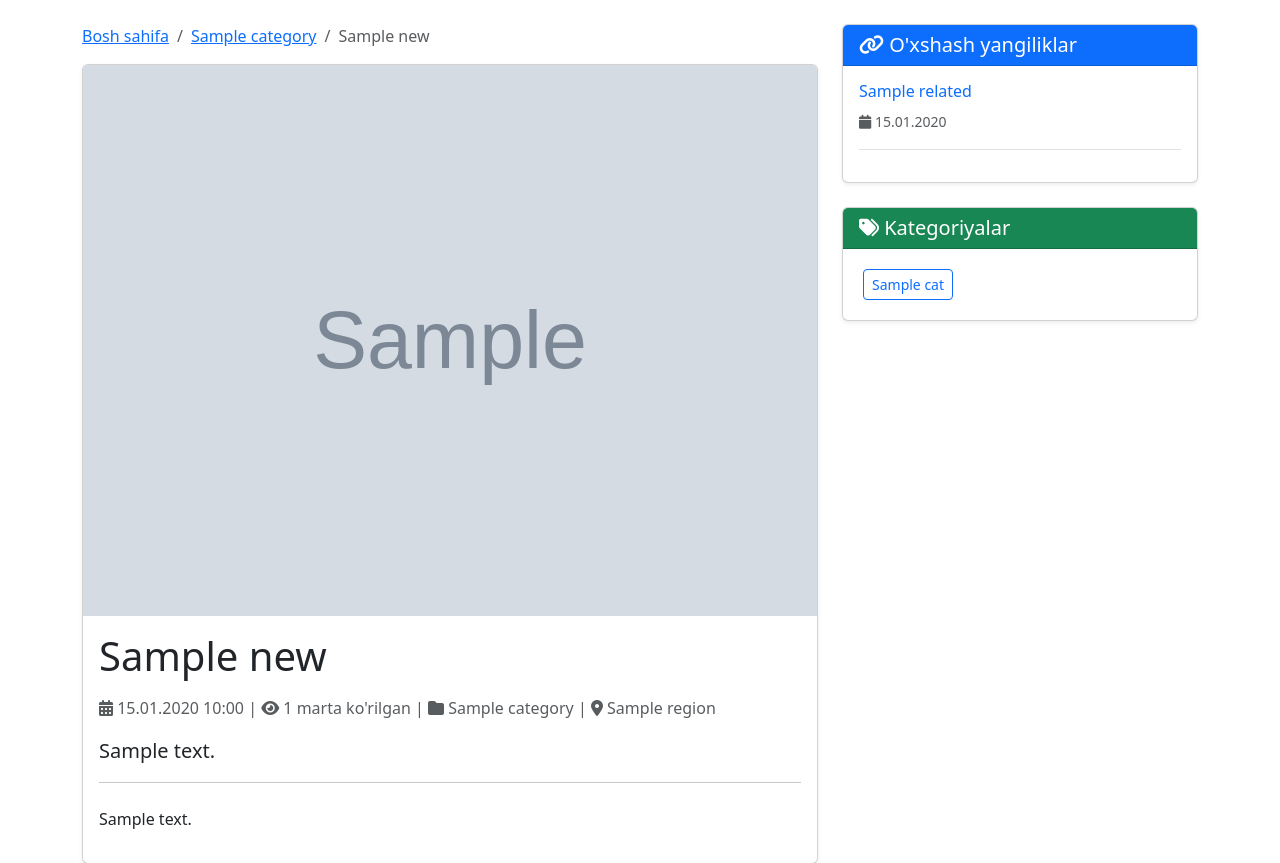
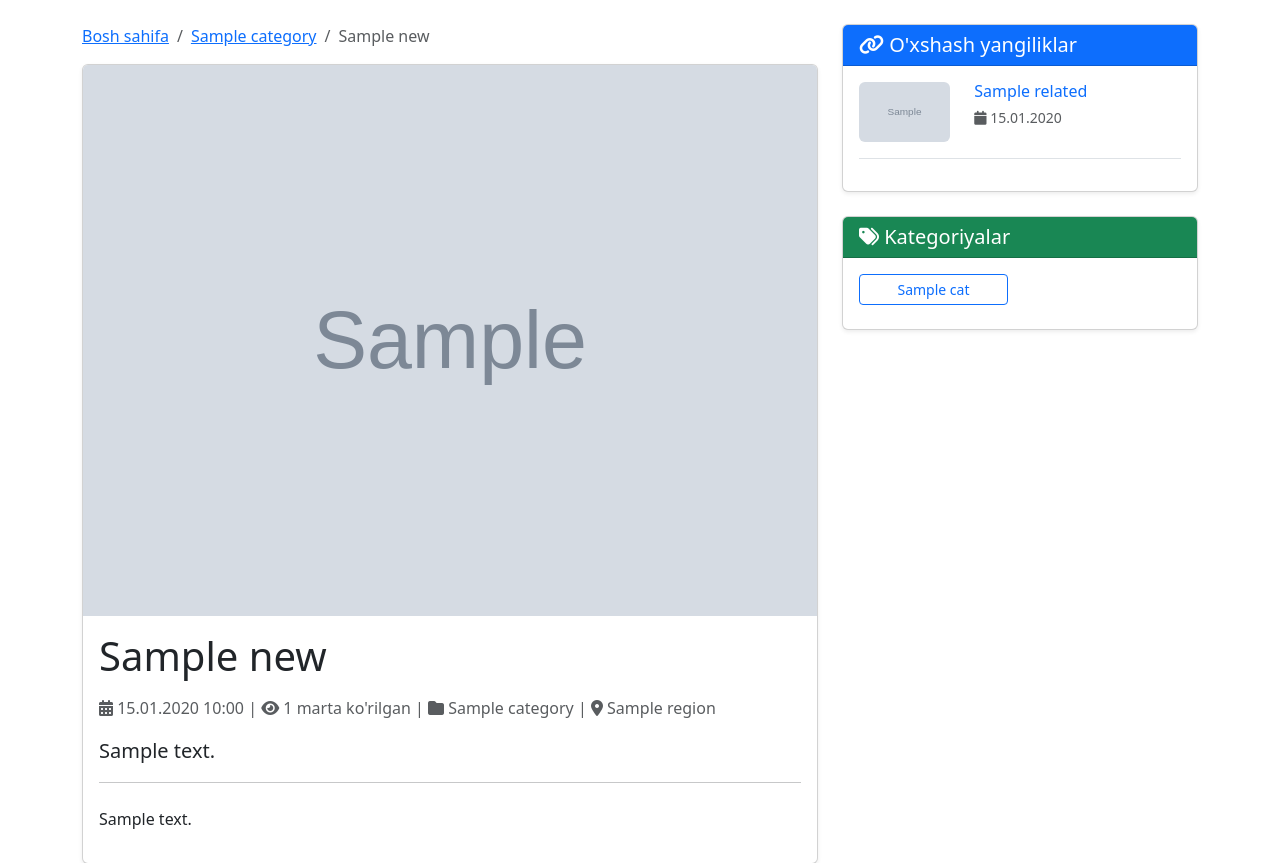
Before and after one commit to ShaxriyorDiyorugli/news_website, a Django app: template templates/detail.html in a window 1280 px wide. Shown: the part 56-919 px from the top of the page. Run offline with Django 5.2, Linux system fonts and the light colour scheme; the template is opened without the code that fills it: most values are stand-ins (such as "Sample title", 1, 10 or a date in 2020); grey boxes marked "Sample" are stand-in pictures.

```diff
--- a/templates/detail.html
+++ b/templates/detail.html
@@ -18,7 +18,11 @@
 
             <article class="card shadow-sm">
                 {% if news.images %}
-                <img src="{{ news.images.url }}" class="card-img-top" alt="{{ news.title }}">
+                <img src="{{ news.images }}" class="card-img-top" alt="{{ news.title }}" onerror="this.src='https://via.placeholder.com/800x400?text=Rasm+topilmadi'">
+                {% else %}
+                <div class="bg-secondary d-flex align-items-center justify-content-center" style="height: 400px;">
+                    <i class="fas fa-newspaper fa-5x text-white"></i>
+                </div>
                 {% endif %}
 
                 <div class="card-body">
@@ -34,8 +38,10 @@
                     </div>
 
                     <div class="news-content">
+                        {% if news.summary %}
                         <p class="lead">{{ news.summary }}</p>
                         <hr>
+                        {% endif %}
                         <div class="mt-4">
                             {{ news.content|linebreaks }}
                         </div>
@@ -67,15 +73,28 @@
                 <div class="card-body">
                     {% for related in rel_news %}
                     <div class="mb-3 pb-3 border-bottom">
+                        <div class="row">
+                            <div class="col-4">
+                                {% if related.images %}
+                                <img src="{{ related.images }}" class="img-fluid rounded" alt="{{ related.title }}" style="height: 60px; width: 100%; object-fit: cover;" onerror="this.src='https://via.placeholder.com/100x60?text=No+Image'">
+                                {% else %}
+                                <div class="bg-secondary rounded d-flex align-items-center justify-content-center" style="height: 60px;">
+                                    <i class="fas fa-newspaper text-white"></i>
+                                </div>
+                                {% endif %}
+                            </div>
+                            <div class="col-8">
                                 <a href="{% url 'detail' related.id %}" class="text-decoration-none">
-                            <h6>{{ related.title|truncatewords:8 }}</h6>
+                                    <h6 class="mb-1">{{ related.title|truncatewords:8 }}</h6>
                                 </a>
                                 <small class="text-muted">
                                     <i class="fas fa-calendar"></i> {{ related.created_at|date:"d.m.Y" }}
                                 </small>
                             </div>
+                        </div>
+                    </div>
                     {% empty %}
-                    <p>O'xshash yangiliklar mavjud emas</p>
+                    <p class="text-muted">O'xshash yangiliklar mavjud emas</p>
                     {% endfor %}
                 </div>
             </div>
@@ -86,11 +105,15 @@
                     <h5 class="mb-0"><i class="fas fa-tags"></i> Kategoriyalar</h5>
                 </div>
                 <div class="card-body">
+                    <div class="row">
                         {% for cat in news.category.all %}
-                    <a href="{% url 'category-news' cat.id %}" class="btn btn-outline-primary btn-sm m-1">
+                        <div class="col-6 mb-2">
+                            <a href="{% url 'category-news' cat.id %}" class="btn btn-outline-primary btn-sm w-100">
                                 {{ cat.title }}
                             </a>
+                        </div>
                         {% endfor %}
+                    </div>
                 </div>
             </div>
         </div>
@@ -99,11 +122,11 @@
 
 <script>
 function shareOnFacebook() {
-    window.open('https://www.facebook.com/sharer/sharer.php?u=' + encodeURIComponent(window.location.href), '_blank');
+    window.open('https://www.facebook.com/sharer/sharer.php?u=' + encodeURIComponent(window.location.href), '_blank', 'width=600,height=400');
 }
 
 function shareOnTelegram() {
-    window.open('https://t.me/share/url?url=' + encodeURIComponent(window.location.href) + '&text={{ news.title }}', '_blank');
+    window.open('https://t.me/share/url?url=' + encodeURIComponent(window.location.href) + '&text={{ news.title }}', '_blank', 'width=600,height=400');
 }
 </script>
 {% endblock %}
```
Also changed, not shown: templates/all-news.html (added, +84 -0 lines). Lines whose indentation alone changed are shown as unchanged.
